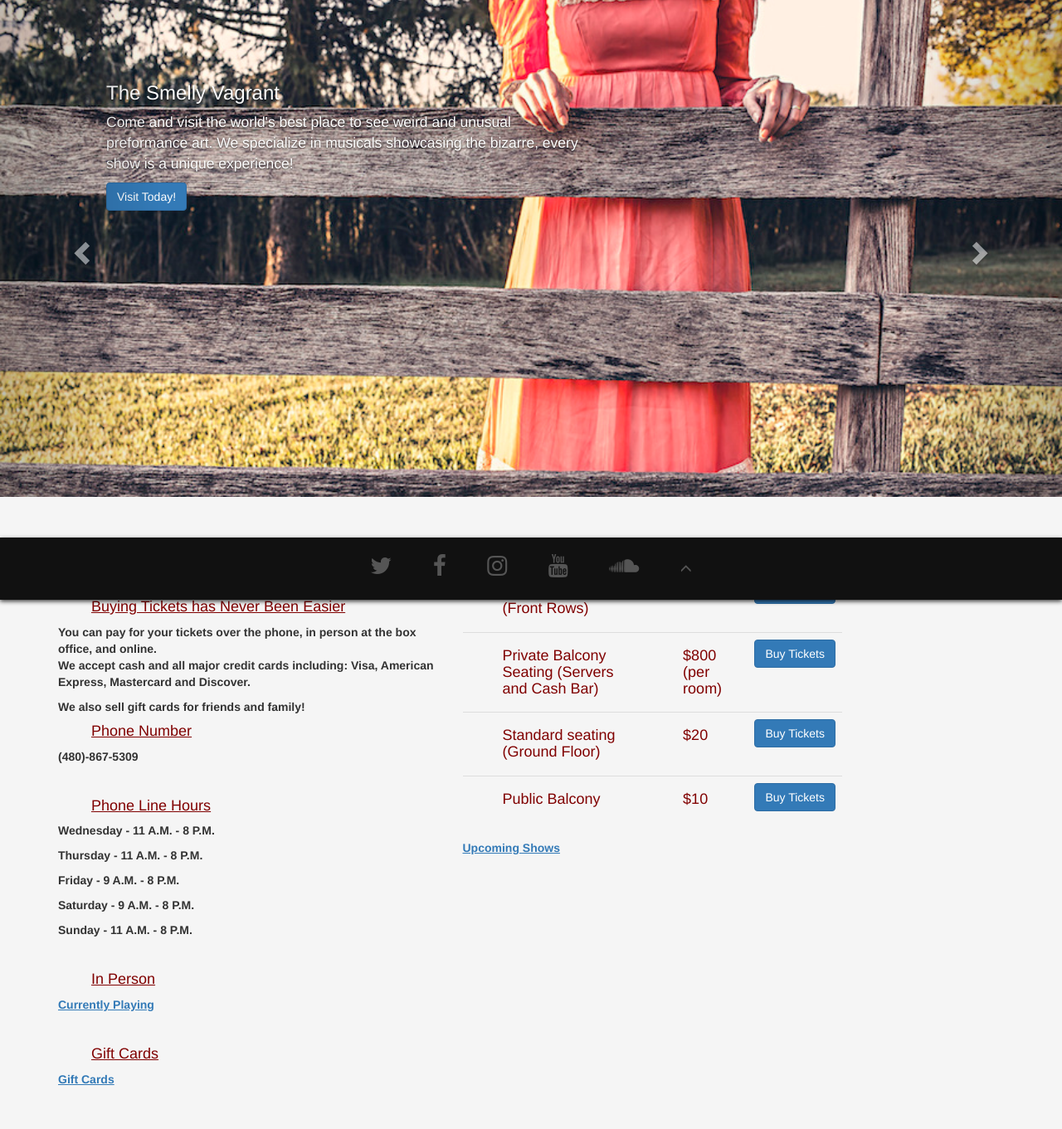
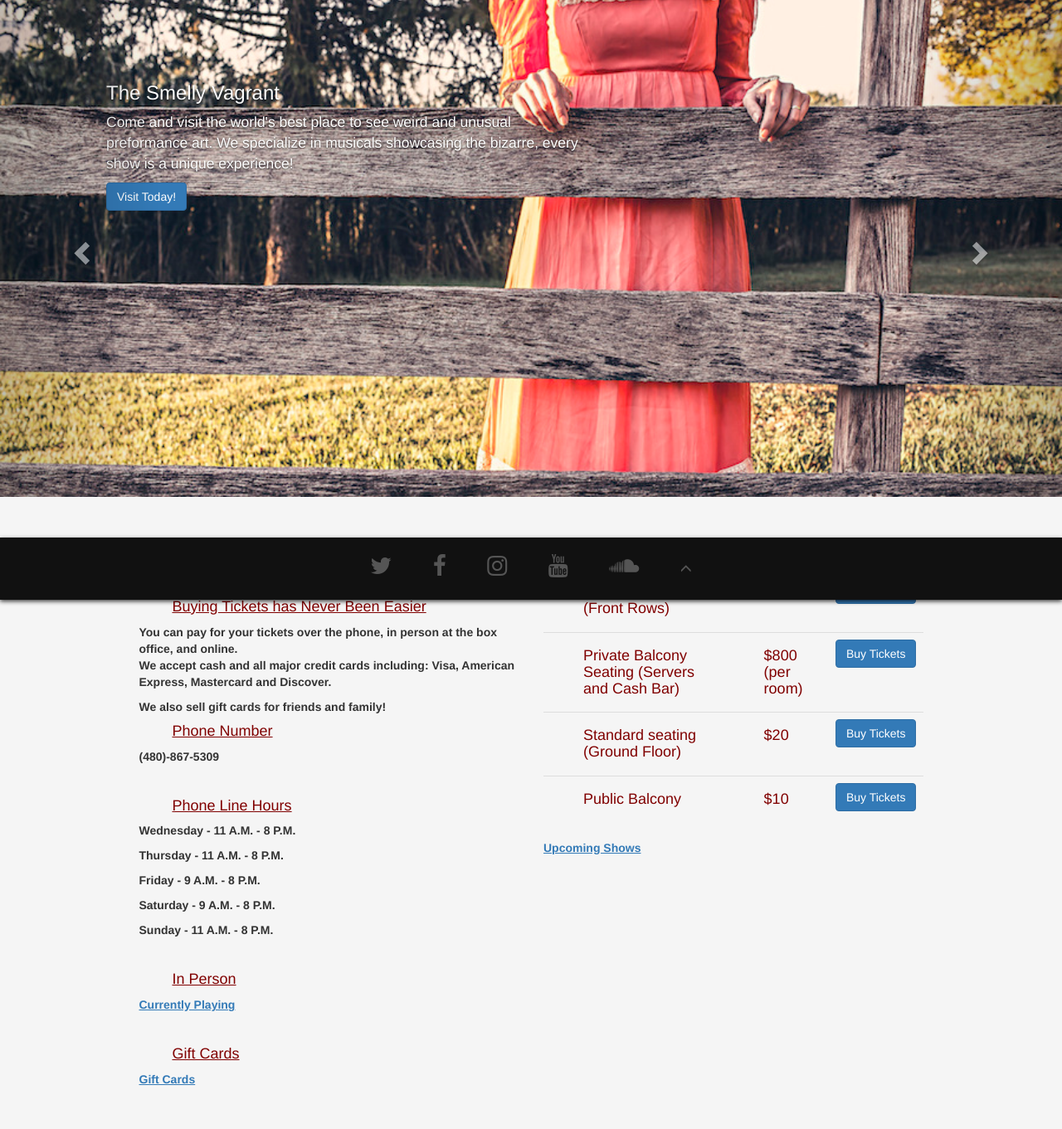
Before and after one commit to yourbuddyconner/cs399-theatre, a Django app: template app/templates/tickets.html in a window 1280 px wide. Shown: the part 77-1438 px from the top of the page at 83% size. Run offline with Django 3.2, Linux system fonts and the light colour scheme; the template is opened without the code that fills it, so the values that code supplies are empty; parts of the project's set-up code (start-up, migrations or seed data) failed here and were passed over; some libraries are stand-ins or nearby versions.

Commit message:
Fixed spacing on tickets.html

```diff
--- a/app/templates/tickets.html
+++ b/app/templates/tickets.html
@@ -13,7 +13,8 @@
 	</head>
 	<div class="container">
 		<div class="row">
-		  <div class="col-sm-5">
+
+		  <div class="col-sm-5 col-sm-offset-1">
 			<h2><ins>How to Buy Your Tickets</ins></h2>
 			<br>
 			<h4><ins>Buying Tickets has Never Been Easier</ins></h4>
```
